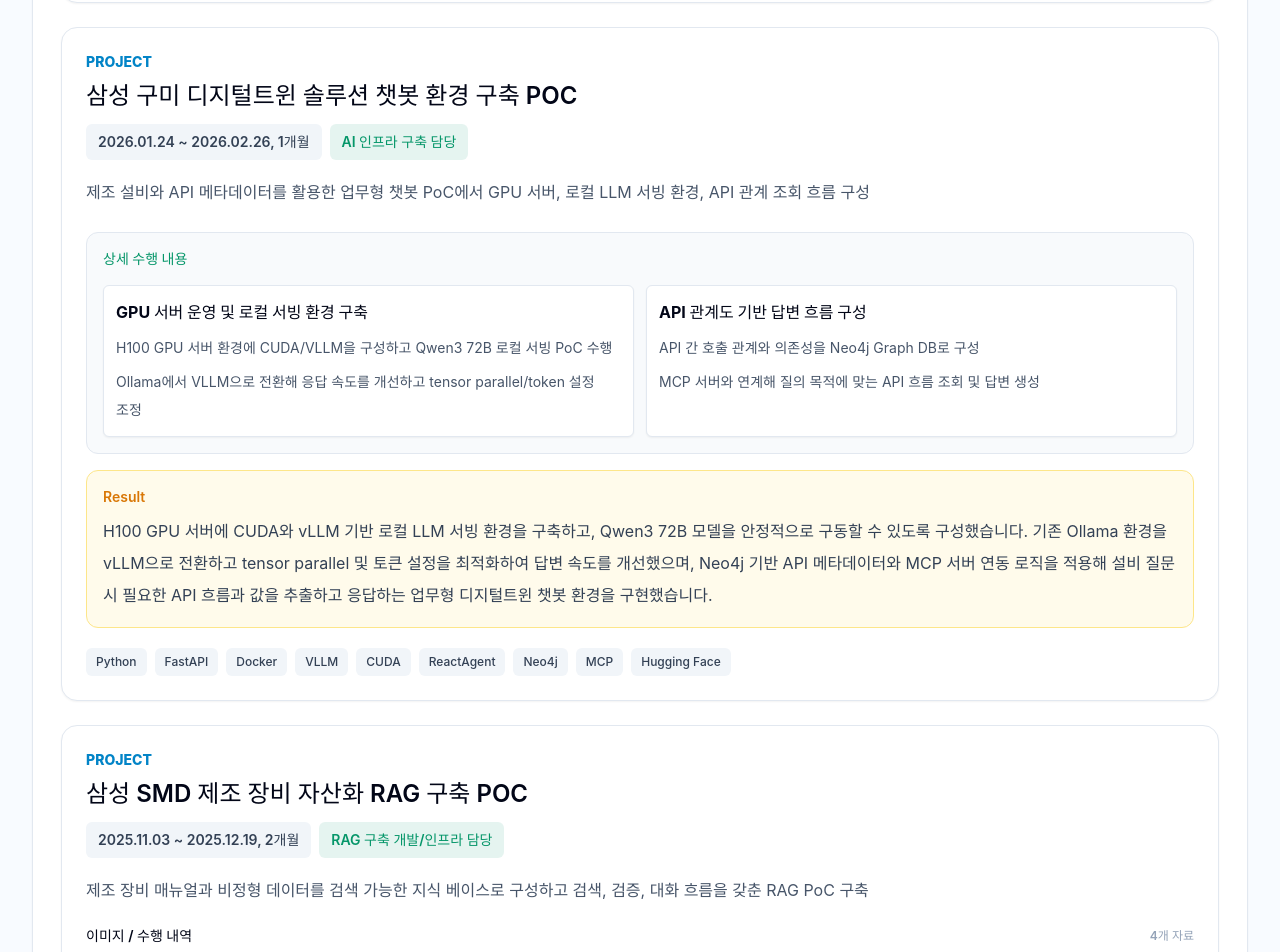
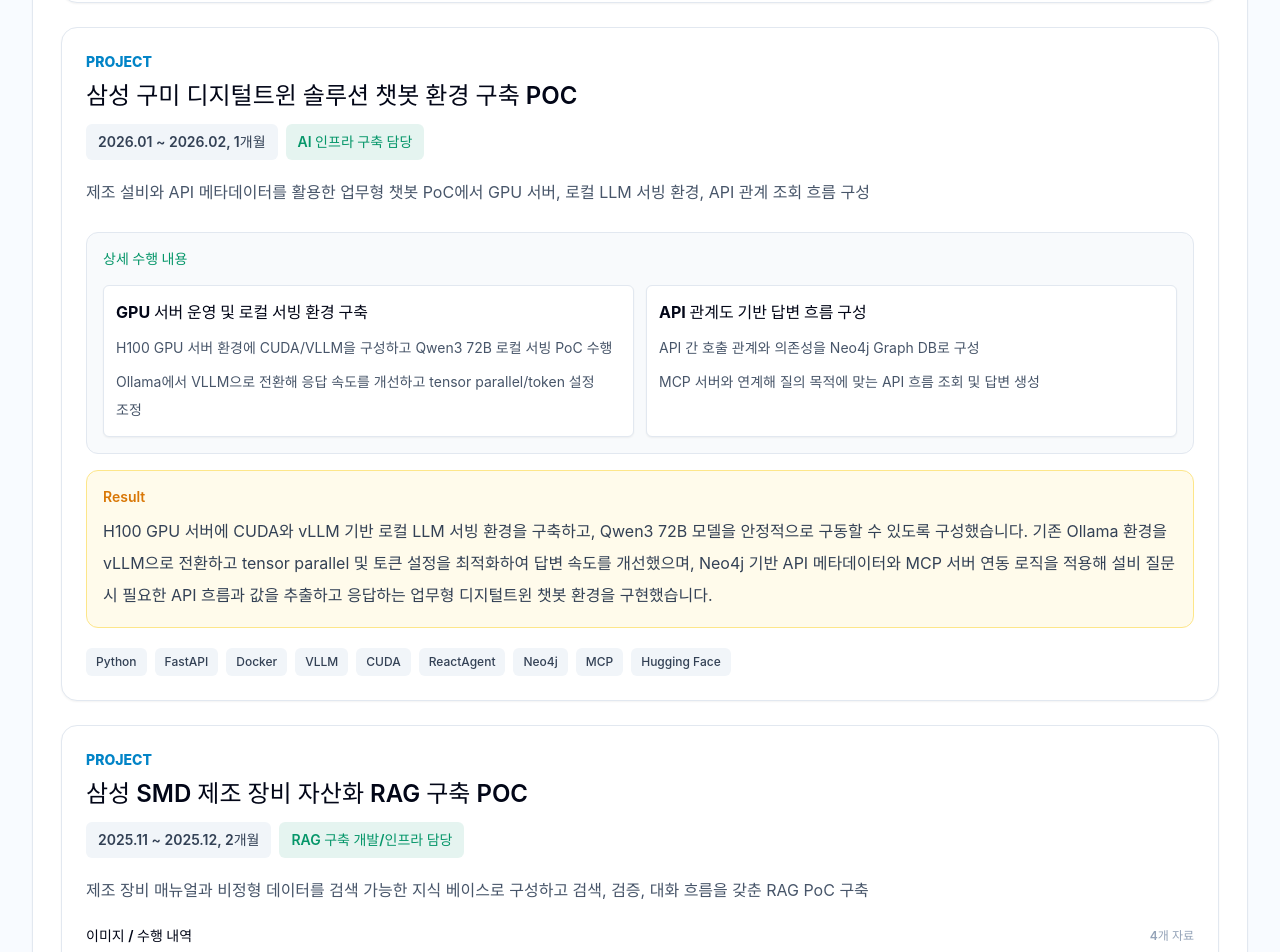
Before and after one commit to JANGSEOKHAN/JANGSEOKHAN.github.io, a React (Vite) app: page / in a window 1280 px wide. Shown: the part 5560-6512 px from the top of the page. Built offline with nearby package versions, Linux system fonts and the light colour scheme; a web font is replaced by a local one.

Commit message:
Use month-only project periods

```diff
--- a/src/data/profile.ts
+++ b/src/data/profile.ts
@@ -280,7 +280,7 @@ export const projects: Project[] = [
   {
     title: '삼성 구미 디지털트윈 솔루션 챗봇 환경 구축 POC',
     company: '메타넷디지털 주식회사',
-    period: '2026.01.24 ~ 2026.02.26, 1개월',
+    period: '2026.01 ~ 2026.02, 1개월',
     mainRole: 'AI 인프라 구축 담당',
     role: 'GPU 서버 운영, vLLM 로컬 서빙, Neo4j 기반 API 메타데이터 Graph DB 및 MCP 연계 흐름 구축',
     overview:
@@ -311,7 +311,7 @@ export const projects: Project[] = [
   {
     title: '삼성 SMD 제조 장비 자산화 RAG 구축 POC',
     company: '메타넷디지털 주식회사',
-    period: '2025.11.03 ~ 2025.12.19, 2개월',
+    period: '2025.11 ~ 2025.12, 2개월',
     mainRole: 'RAG 구축 개발/인프라 담당',
     role: '문서 OCR/Markdown 변환, QdrantDB 기반 하이브리드 검색, VLLM/LLM 검증, 멀티턴 챗봇 구성',
     overview:
@@ -531,7 +531,7 @@ export const projects: Project[] = [
   {
     title: '육아제품 추천 및 가계부 서비스',
     company: 'AWS Cloud School',
-    period: '2025.01.17 ~ 2025.03.25, 2개월',
+    period: '2025.01 ~ 2025.03, 2개월',
     mainRole: 'Ops, EKS 인프라 구축, Architecture 설계, 팀장',
     role: 'On-premise Kubernetes 3-Tier 구성, AWS EKS 아키텍처 설계, 데이터 파이프라인 및 비용 관리',
     overview:
```
